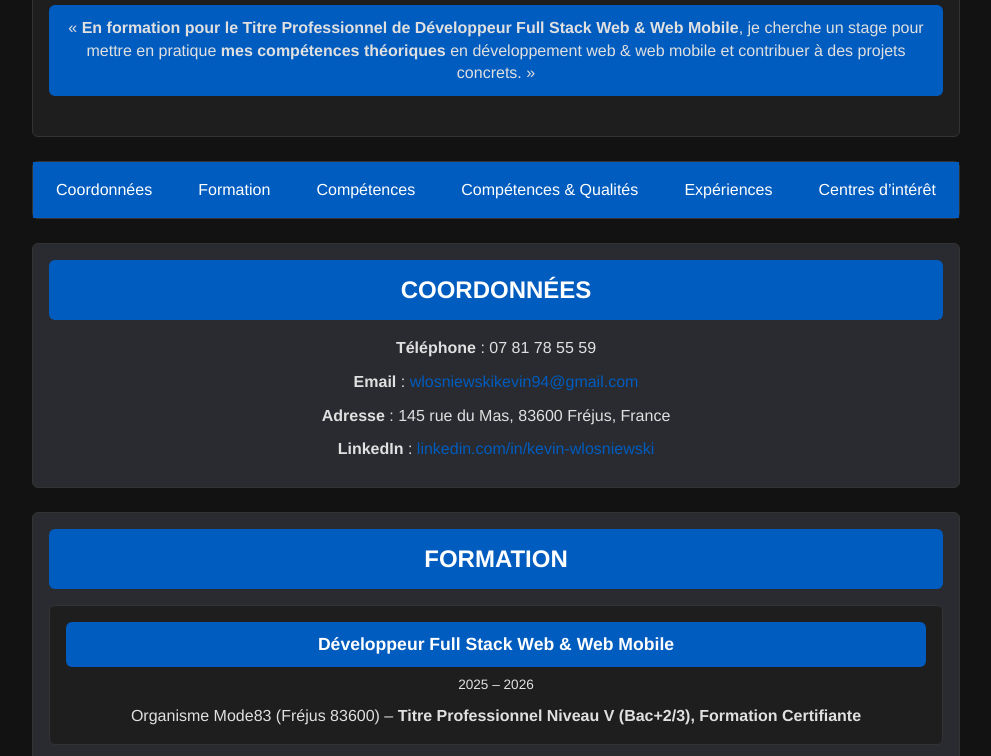
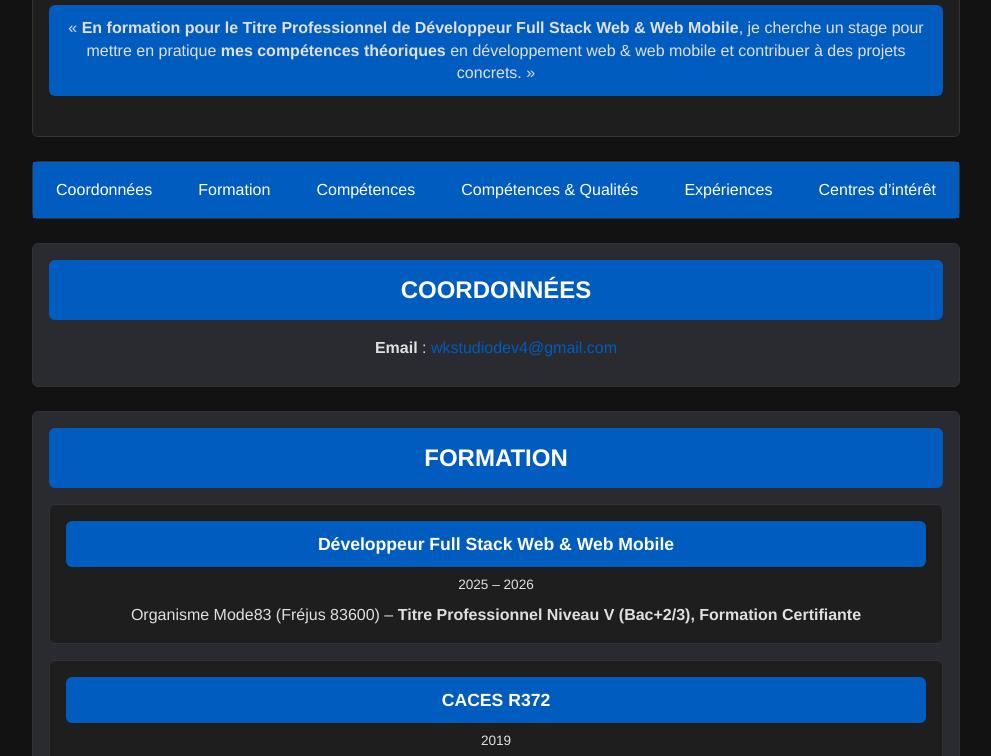
Before and after one commit to Kevin-83600/mon-cv, a plain HTML site: page index.html in a window 1280 px wide. Shown: the part 131-887 px from the top of the page, without its empty margins (144-1135 px from the left). Drawn offline with Linux system fonts and the light colour scheme.

Commit message:
cv a jour

```diff
--- a/index.html
+++ b/index.html
@@ -13,8 +13,7 @@
     <div class="container">
       <!-- HEADER : c'est l'entete du CV -->
       <header class="site-header">
-
-        <h1 class="header-title">WLOSNIEWSKI KEVIN</h1>
+        <h1 class="header-title">WK STUDIO DEV</h1>
         <h2 class="header-subtitle">DEVELOPPEUR FULL STACK WEB & WEB MOBILE</h2>
         <p class="header-lead">
           «
@@ -65,25 +64,9 @@
       <section id="coordonnees" class="section">
         <h2 class="section-title">COORDONNÉES</h2>
         <ul class="liste-coordonnees">
-          <li><strong>Téléphone</strong> : 07 81 78 55 59</li>
           <li>
             <strong>Email</strong> :
-            <a href="mailto:wlosniewskikevin94@gmail.com"
-              >wlosniewskikevin94@gmail.com</a
-            >
-          </li>
-          <li>
-            <strong>Adresse</strong> : 145 rue du Mas, 83600 Fréjus, France
-          </li>
-          <li>
-            <strong>LinkedIn</strong> :
-            <a
-              href="https://www.linkedin.com/in/kevin-wlosniewski"
-              target="_blank"
-              rel="noopener"
-            >
-              linkedin.com/in/kevin-wlosniewski</a
-            >
+            <a href="mailto:wkstudiodev4@gmail.com">wkstudiodev4@gmail.com</a>
           </li>
         </ul>
       </section>
@@ -172,16 +155,6 @@
         </ul>
       </section>
 
-      <!-- SECTION QR -->
-      <section id="qr-code" class="section section-light">
-        <h2>SCANNE CE QR CODE</h2>
-        <img class="qrcode" src="images/qr-code.png" alt="qr code du profil LinkedIn"/>
-        <div class="section-linkedin">
-          <a href="https://www.linkedin.com/in/kevin-wlosniewski-0b6b17368" class="btn" target="_blank">Ou clique ici pour voir mon profil LinkedIn</a>
-
-        </div>
-      </section>
-
       <!-- FOOTER : bas de page -->
       <footer class="site-footer">
         <p>© 2025 – Mon CV</p>
```
